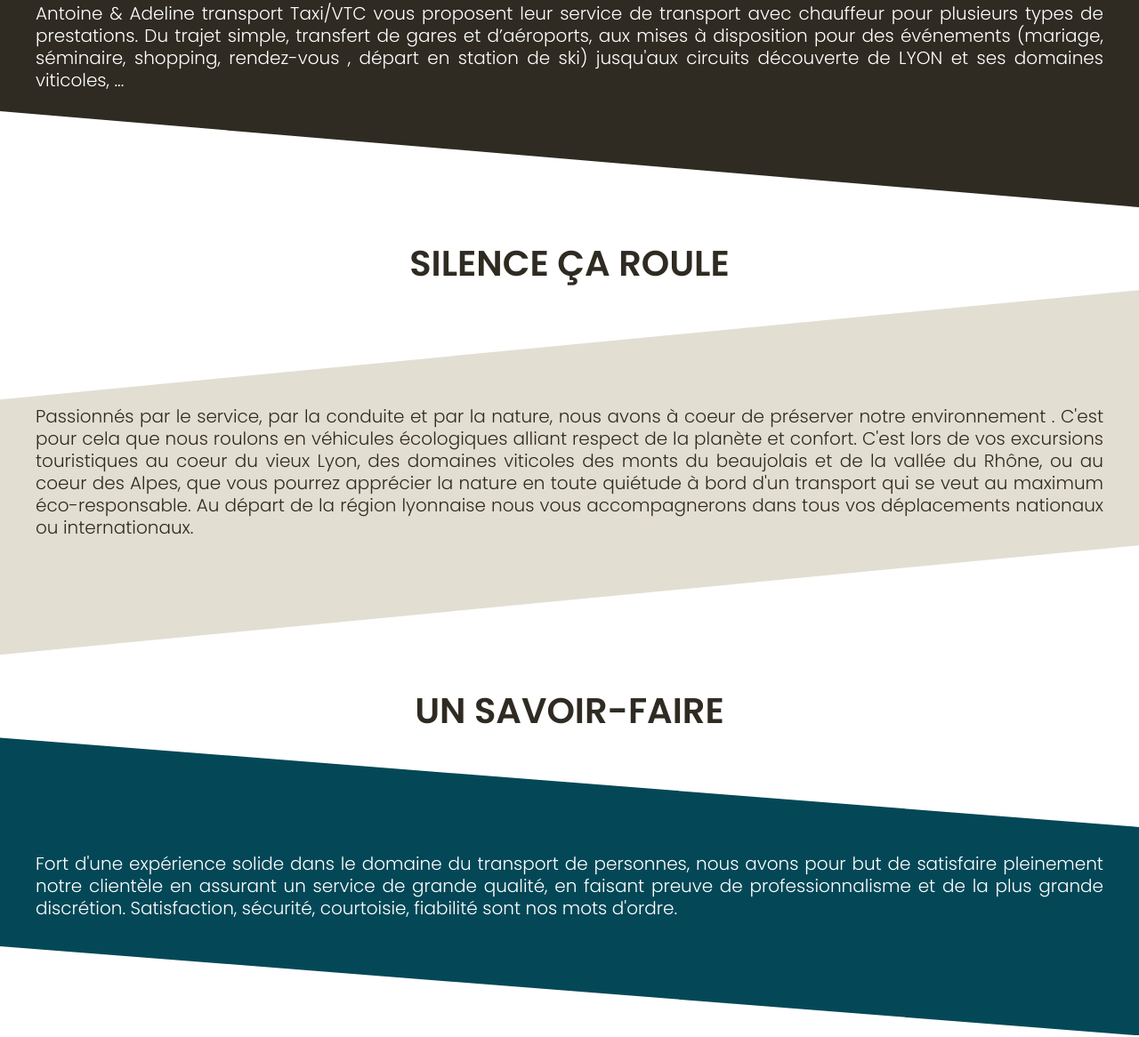
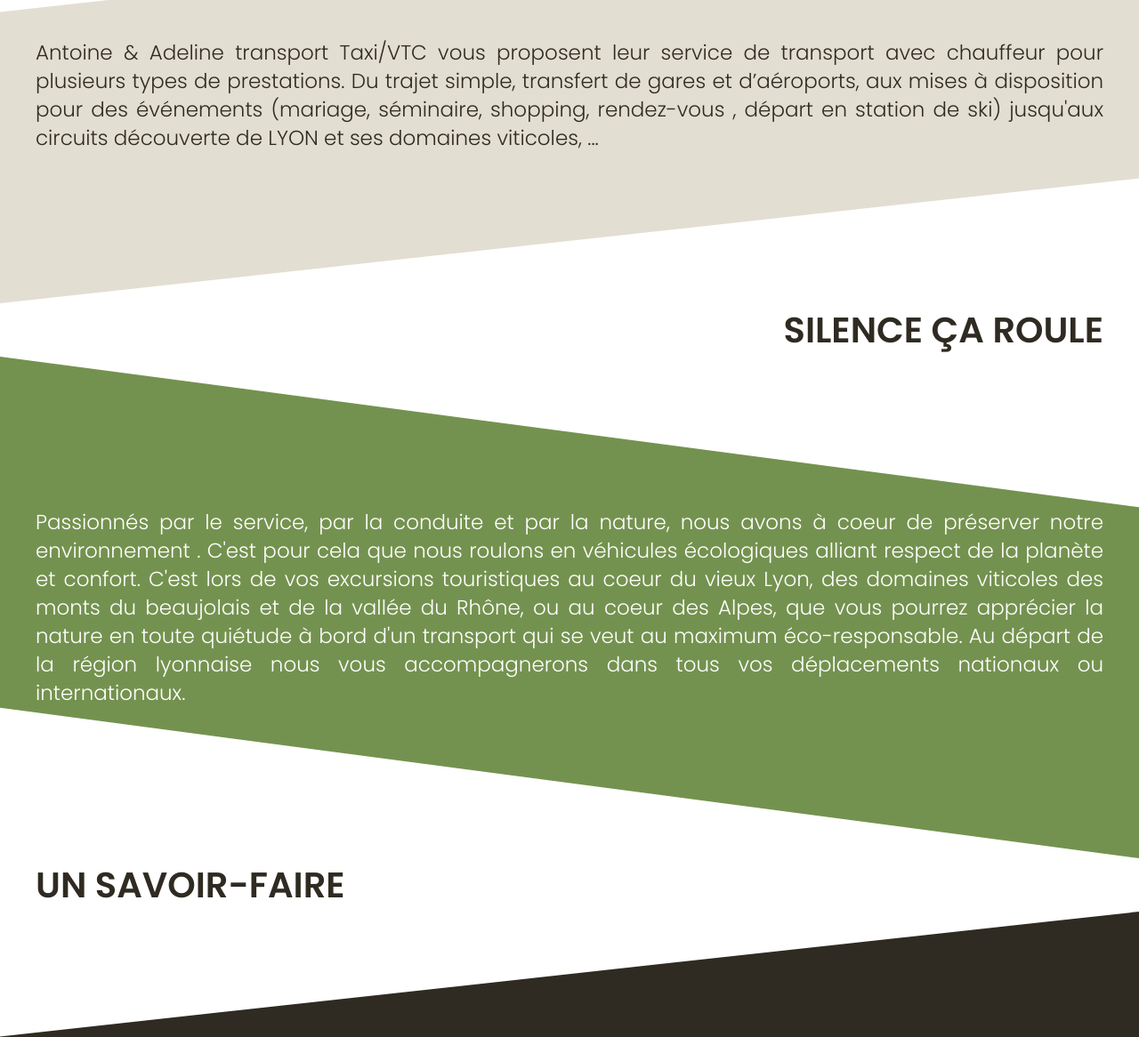
Before and after one commit to ld-web/vtc-lyon-beaujolais, a Gatsby site: page / in a window 1280 px wide. Shown: the part 997-2163 px from the top of the page at 89% size. Built offline with nearby package versions, Linux system fonts and the light colour scheme; Gatsby itself is replaced by a stand-in of ours.

Commit message:
:art: improve Polygon

```diff
--- a/src/components/Polygon.tsx
+++ b/src/components/Polygon.tsx
@@ -6,20 +6,26 @@ export enum PolygonDirection {
   DOWN = "down",
 }
 
-export enum PolygonTheme {
+export enum PolygonBackground {
   LIGHT = "light",
   DARK = "dark",
   DARK_BLUE = "darkblue",
+  GREEN = "green",
 }
 
 export interface PolygonProps {
   children: ReactChild | ReactChildren;
   direction: PolygonDirection;
-  theme: PolygonTheme;
+  bg: PolygonBackground;
 }
 
 const PolygonContainer = styled.div`
-  padding: 6.5rem 0;
+  padding: 8.5rem 0;
+
+  p {
+    font-size: 1.15rem;
+    line-height: 1.6rem;
+  }
 
   &.up {
     clip-path: polygon(0 15%, 100% 0, 100% 85%, 0 100%);
@@ -43,6 +49,11 @@ const PolygonContainer = styled.div`
     color: white;
   }
 
+  &.green {
+    background-color: ${({ theme }) => theme.colors.green};
+    color: white;
+  }
+
   @media (min-width: ${({ theme }) => theme.breakpoints.desktop}) {
     &.up {
       clip-path: polygon(0 30%, 100% 0, 100% 70%, 0 100%);
@@ -54,9 +65,9 @@ const PolygonContainer = styled.div`
   }
 `;
 
-export default function Polygon({ direction, theme, children }: PolygonProps) {
+export default function Polygon({ direction, bg, children }: PolygonProps) {
   return (
-    <PolygonContainer className={`${direction} ${theme}`}>
+    <PolygonContainer className={`${direction} ${bg}`}>
       <p className="content">{children}</p>
     </PolygonContainer>
   );
--- a/src/components/PolygonSection.tsx
+++ b/src/components/PolygonSection.tsx
@@ -1,29 +1,41 @@
 import React from "react";
 import styled from "styled-components";
-import Polygon, { PolygonProps } from "./Polygon";
+import Polygon, { PolygonDirection, PolygonProps } from "./Polygon";
 
 interface PolygonSectionProps extends PolygonProps {
   title: string;
 }
 
-const SectionHeading = styled.h2`
+interface HeadingProps {
+  readonly direction: PolygonDirection;
+}
+
+const SectionHeading = styled.h2<HeadingProps>`
   font-size: 1.8rem;
   margin-bottom: 0;
+  text-align: ${({ direction }) =>
+    direction === PolygonDirection.DOWN ? "right" : "left"};
 
   @media (min-width: ${({ theme }) => theme.breakpoints.desktop}) {
     font-size: 2rem;
+    margin-bottom: -2.5rem;
   }
 `;
 
 export default function PolygonSection({
   title,
+  direction,
   children,
   ...rest
 }: PolygonSectionProps) {
   return (
     <section>
-      <SectionHeading>{title}</SectionHeading>
-      <Polygon {...rest}>{children}</Polygon>
+      <SectionHeading direction={direction} className="content">
+        {title}
+      </SectionHeading>
+      <Polygon direction={direction} {...rest}>
+        {children}
+      </Polygon>
     </section>
   );
 }
--- a/src/pages/index.tsx
+++ b/src/pages/index.tsx
@@ -4,7 +4,7 @@ import * as React from "react";
 import { Fade } from "react-slideshow-image";
 import styled from "styled-components";
 import Cta from "../components/Home/Cta";
-import { PolygonDirection, PolygonTheme } from "../components/Polygon";
+import { PolygonBackground, PolygonDirection } from "../components/Polygon";
 import PolygonSection from "../components/PolygonSection";
 import { Desktop, Mobile } from "../utils/rwd";
 
@@ -57,8 +57,8 @@ const IndexPage = ({ data }: PageProps<DataProps>) => {
 
       <PolygonSection
         title="Antoine & Adeline"
-        direction={PolygonDirection.DOWN}
-        theme={PolygonTheme.DARK}
+        direction={PolygonDirection.UP}
+        bg={PolygonBackground.LIGHT}
       >
         Antoine & Adeline transport Taxi/VTC vous proposent leur service de
         transport avec chauffeur pour plusieurs types de prestations. Du trajet
@@ -70,8 +70,8 @@ const IndexPage = ({ data }: PageProps<DataProps>) => {
 
       <PolygonSection
         title="Silence ça roule"
-        direction={PolygonDirection.UP}
-        theme={PolygonTheme.LIGHT}
+        direction={PolygonDirection.DOWN}
+        bg={PolygonBackground.GREEN}
       >
         Passionnés par le service, par la conduite et par la nature, nous avons
         à coeur de préserver notre environnement . C'est pour cela que nous
@@ -86,8 +86,8 @@ const IndexPage = ({ data }: PageProps<DataProps>) => {
 
       <PolygonSection
         title="Un savoir-faire"
-        direction={PolygonDirection.DOWN}
-        theme={PolygonTheme.DARK_BLUE}
+        direction={PolygonDirection.UP}
+        bg={PolygonBackground.DARK}
       >
         Fort d'une expérience solide dans le domaine du transport de personnes,
         nous avons pour but de satisfaire pleinement notre clientèle en assurant
```
